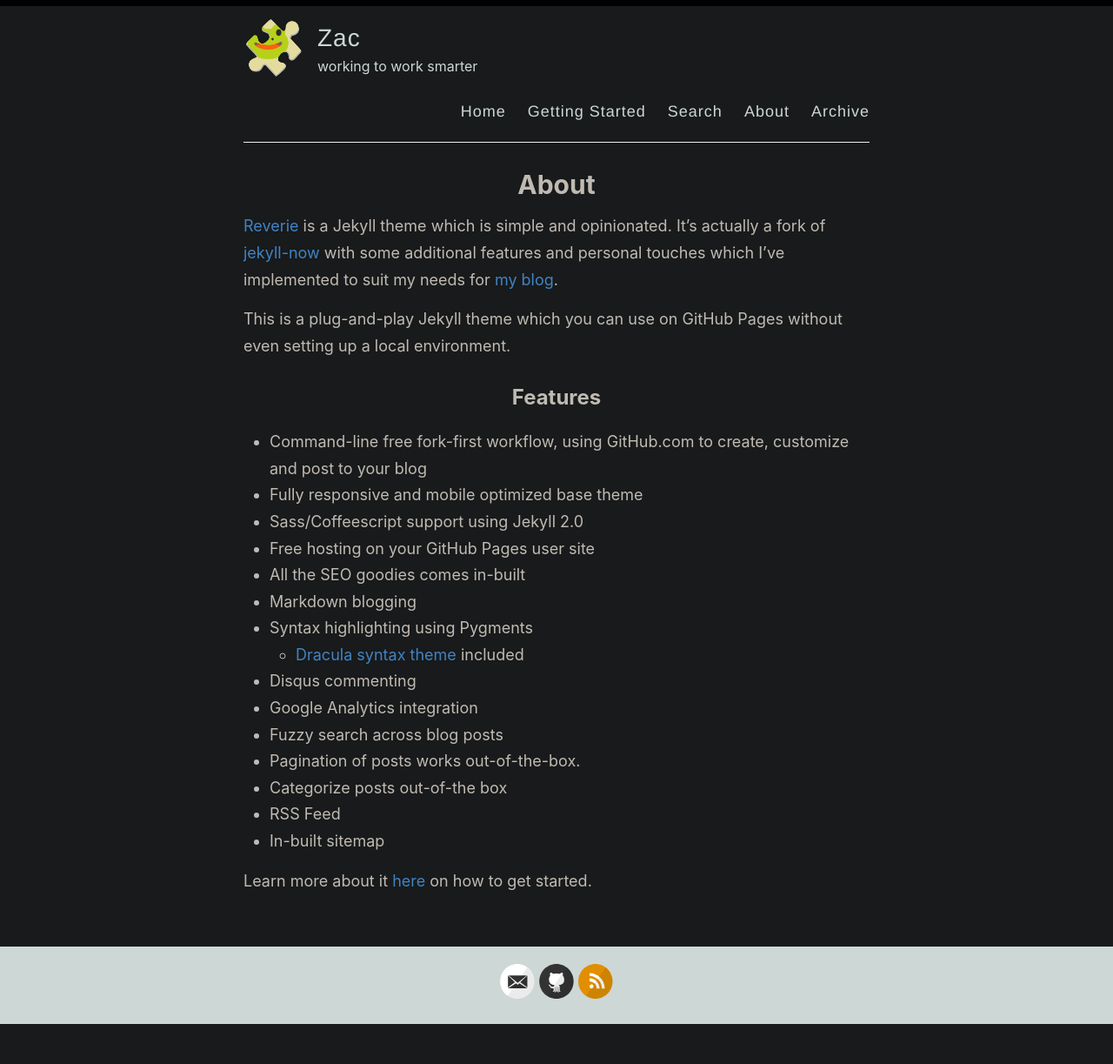
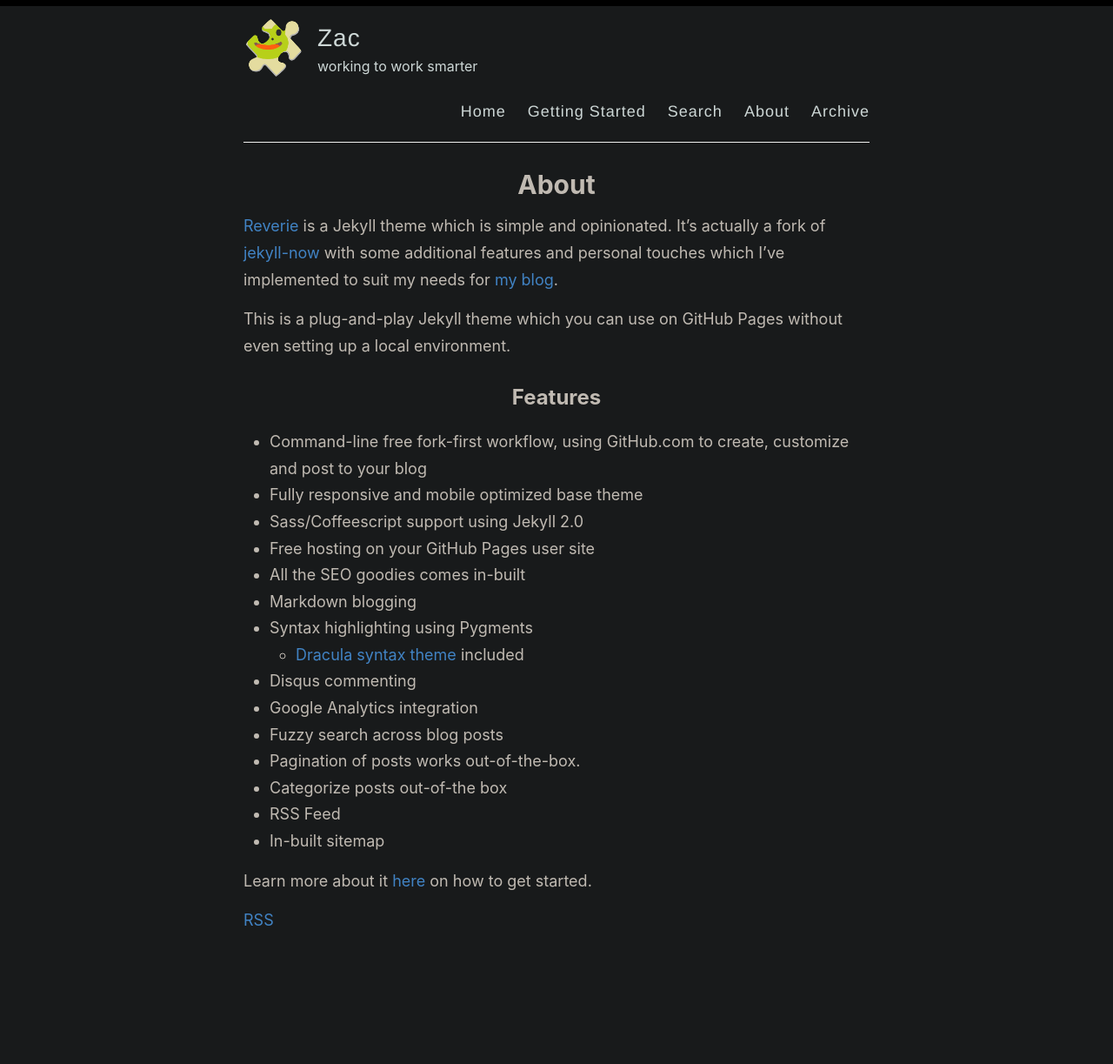
Before and after one commit to zb3qk/zb3qk.github.io, a Jekyll site: the page built from _pages/about.md, in a window 1280 px wide. Shown: the whole page at 87% size. Built offline with Jekyll 4.4.1, drawn with Linux system fonts in a browser that asks for light colours; before the commit the page ends 1178 px from its top, so only the background shows below that.

Commit message:
Remove gratuitous social media

```diff
--- a/_layouts/default.html
+++ b/_layouts/default.html
@@ -44,15 +44,6 @@
         </div>
       </div>
 
-      <div class="wrapper-footer">
-        <div class="container">
-          <footer class="footer">
-            {% include svg-icons.html %}
-          </footer>
-        </div>
-      </div>
-    </div>
-
     {% include analytics.html %}
   </body>
 </html>
--- a/_pages/about.md
+++ b/_pages/about.md
@@ -27,3 +27,5 @@
 - In-built sitemap
 
 Learn more about it [here](https://github.com/amitmerchant1990/reverie) on how to get started.
+
+[RSS](https://zb3qk.github.io/feed.xml)
```
Also changed, not shown: _layouts/post.html (+0 -10 lines).
